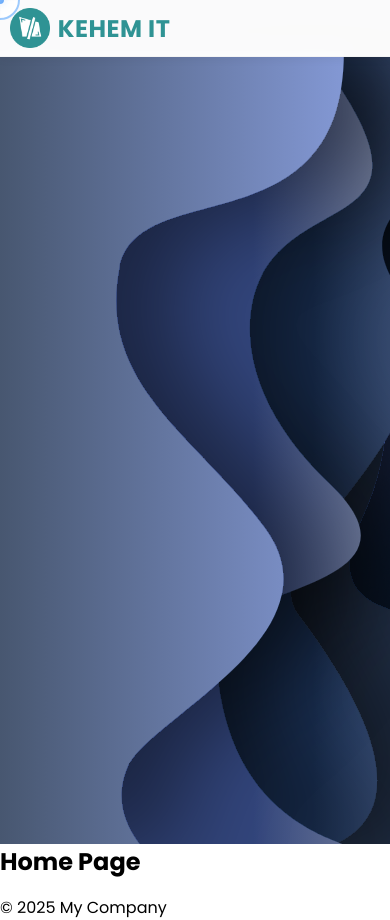
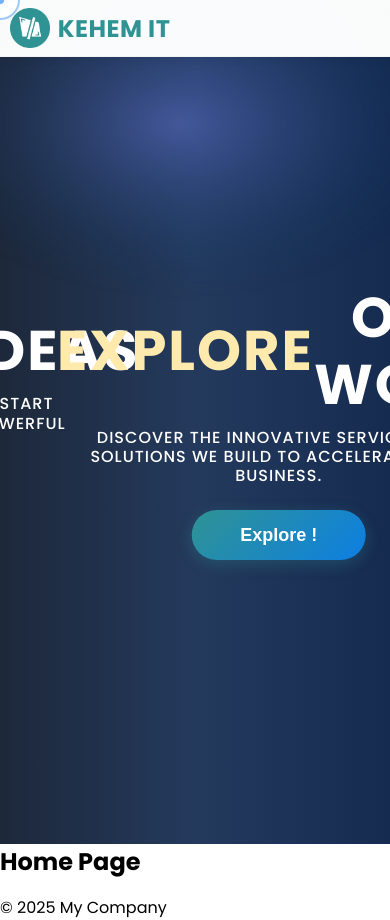
Before and after one commit to KEHEM-IT/kehemit, a Vue app: page / in a window 390 px wide. Built offline with nearby package versions, Linux system fonts and the light colour scheme; some icons are missing.

Commit message:
hero responsive updated
Signed-off-by: Surajit Singha Sisir <sci.surajit@gmail.com>

```diff
--- a/src/assets/styles/_animations.scss
+++ b/src/assets/styles/_animations.scss
@@ -536,15 +536,30 @@
 
     0%,
     100% {
-        top: 30%;
+        top: -10%;
+        left: -15%;
+    }
+
+    50% {
+        top: 5%;
+        left: -50%;
+    }
+}
+
+@keyframes ellipseAnimationMobile {
+
+    0%,
+    100% {
+        bottom: 10%;
         left: -5%;
     }
 
     50% {
-        top: 10%;
-        left: -20%;
+        bottom: -5%;
+        left: 100%;
     }
 }
+
 @keyframes ellipseAnimation2 {
 
     0%,
@@ -575,13 +590,69 @@
     }
 
     50% {
-        width: 200%;
+        width: 150%;
         filter: hue-rotate(-50deg) blur(5px);
         transition: filter 0.3s ease;
     }
 
     75% {
-        width: 165%;
+        width: 130%;
+        filter: hue-rotate(-10deg) blur(5px);
+        transition: filter 0.3s ease;
+    }
+}
+
+@keyframes ellipseAnimationMedia {
+
+    0%,
+    100% {
+        width: 100%;
+        filter: hue-rotate(0deg) blur(5px) contrast(1.2);
+        transition: filter 0.3s ease;
+    }
+
+    25% {
+        width: 120%;
+        filter: hue-rotate(10deg) blur(5px);
+        transition: filter 0.3s ease;
+    }
+
+    50% {
+        width: 150%;
+        filter: hue-rotate(-50deg) blur(5px);
+        transition: filter 0.3s ease;
+    }
+
+    75% {
+        width: 175%;
+        filter: hue-rotate(-10deg) blur(5px);
+        transition: filter 0.3s ease;
+    }
+}
+
+@keyframes ellipseAnimationMediaMobile {
+
+    0%,
+    100% {
+        width: 150%;
+        filter: hue-rotate(0deg) blur(5px) contrast(1.2);
+        transition: filter 0.3s ease;
+    }
+
+    25% {
+        width: 150%;
+        filter: hue-rotate(10deg) blur(5px);
+        transition: filter 0.3s ease;
+    }
+
+    50% {
+        width: 180%;
+        filter: hue-rotate(-50deg) blur(5px);
+        transition: filter 0.3s ease;
+    }
+
+    75% {
+        width: 135%;
         filter: hue-rotate(-10deg) blur(5px);
         transition: filter 0.3s ease;
     }
--- a/src/assets/styles/_buttons.scss
+++ b/src/assets/styles/_buttons.scss
@@ -259,6 +259,7 @@
 
     &::after {
         background: $primary-gradient-hover;
+        z-index: $z-down;
     }
 
     &:hover {
--- a/src/assets/styles/hero-section.scss
+++ b/src/assets/styles/hero-section.scss
@@ -75,7 +75,6 @@
                 }
             }
 
-
             // ELIPSIS
             &.elipsis {
                 z-index: $z-0;
@@ -84,30 +83,49 @@
                 transition: all 0.35s cubic-bezier(0.22, 0.61, 0.36, 1);
 
                 img {
-                    width: 150%;
                     height: auto;
                     animation: ellipseImgAnimation 5s none infinite;
                     transition: all 0.35s cubic-bezier(0.22, 0.61, 0.36, 1);
+
+                    @media screen and (max-width: 1368px) {
+                        animation: ellipseAnimationMedia 5s none infinite;
+                    }
                 }
             }
 
             // ELIPSIS
             &.elipsis-2 {
                 z-index: $z-0;
-                top: -20%;
-                left: 60%;
                 animation: ellipseAnimation2 5s none infinite;
                 transition: all 0.35s cubic-bezier(0.22, 0.61, 0.36, 1);
 
                 img {
-                    width: 10%;
                     height: auto;
                     animation: ellipseImgAnimation 10s none infinite;
                     transition: all 0.35s cubic-bezier(0.22, 0.61, 0.36, 1);
                 }
             }
+
+            @media screen and (max-width: 720px) {
+
+                &.shape-1,
+                &.shape-2,
+                &.shape-3,
+                &.shape-4 {
+                    display: none;
+                }
+
+                &.elipsis {
+                    opacity: 0.5;
+                }
+
+                &.elipsis2 {
+                    opacity: 0.5;
+                }
+            }
         }
     }
+
 
     /* SWIPER inside CTA-SECTION */
     .cta-section {
@@ -149,9 +167,10 @@
             justify-content: center;
             align-items: center;
             margin-left: 1%;
+            margin-top: 5rem;
+            width: 50%;
 
             h1 {
-                width: 50%;
                 position: relative;
                 color: $white;
                 font-size: 4rem;
@@ -163,8 +182,12 @@
                 animation: slideInLeft 1s ease;
                 z-index: $z-down;
 
-                @media screen and (max-width: 1280px) {
-                    font-size: 2rem;
+                .innerHighlights {
+                    color: #ffeaae;
+                }
+
+                @media screen and (max-width: 1368px) {
+                    font-size: 3.5rem;
                 }
             }
 
@@ -182,8 +205,13 @@
                 margin-top: 10px;
                 animation: slideInRight 1s ease;
 
-                @media screen and (max-width: 1668px) {
+                @media screen and (max-width: 1368px) {
                     width: 40%;
+                    font-size: 1rem;
+                }
+
+                @media screen and (max-width: 720px) {
+                    width: 100%;
                     font-size: 1rem;
                 }
             }
@@ -192,9 +220,13 @@
                 width: 40%;
                 margin-left: 3%;
             }
+
+            @media screen and (max-width: 720px) {
+                width: 90%;
+                margin: 0 auto;
+            }
         }
     }
-
 }
 
 .pt-4 {
--- a/src/layouts/Hero.vue
+++ b/src/layouts/Hero.vue
@@ -32,29 +32,44 @@
             <div class="swiper" ref="swiperContainer">
                 <div class="swiper-wrapper hero-text-breakpoints">
                     <div class="swiper-slide">
-                        <h1>Your Reliable Technology Partner</h1>
+                        <h1>Let’s&nbsp;<h1 class="innerHighlights">Talk</h1> &nbsp;Ideas</h1>
                         <h3>
-                            We design and deliver software solutions and web solutions that turn your vision into
-                            reality — with quality you can trust.
+                            Connect with our team and start turning your vision into a powerful digital solution.
                         </h3><br>
-                        <button type="button" class="btn-primary btn-lg btn-rounded z-max">
-                            Contact Us
-                        </button>
+                        <RouterLink to="/">
+                            <button type="button" class="btn-primary btn-lg btn-rounded">
+                                Contact Us
+                            </button>
+                        </RouterLink>
                     </div>
+
                     <div class="swiper-slide">
-                        <h1>Innovation at Every Step</h1>
+                        <h1>
+                            <h1 class="innerHighlights">Explore</h1> &nbsp;Our Work
+                        </h1>
                         <h3>
-                            From concept to deployment, we build cutting-edge solutions tailored to your business
-                            needs.
-                        </h3>
+                            Discover the innovative services and solutions we build to accelerate your business.
+                        </h3><br>
+                        <RouterLink to="/">
+                            <button type="button" class="btn-primary btn-lg btn-rounded">
+                                Explore !
+                            </button>
+                        </RouterLink>
                     </div>
+
                     <div class="swiper-slide">
-                        <h1>Quality That Exceeds Expectations</h1>
+                        <h1>Get&nbsp;<h1 class="innerHighlights">Expert</h1> &nbsp;Help</h1>
                         <h3>
-                            Our commitment to excellence ensures your project is delivered on time and beyond
-                            standards.
-                        </h3>
+                            Receive professional guidance to choose the right technology and strategy for your project.
+                        </h3><br>
+                        <RouterLink to="/">
+                            <button type="button" class="btn-primary btn-lg btn-rounded">
+                                Get Consultation
+                            </button>
+                        </RouterLink>
                     </div>
+
+
                 </div>
             </div>
         </aside>
@@ -84,7 +99,7 @@ onMounted(() => {
             speed: 1000,
 
             autoplay: {
-                delay: 3500,
+                delay: 5000,
                 disableOnInteraction: false,
             },
 
```
